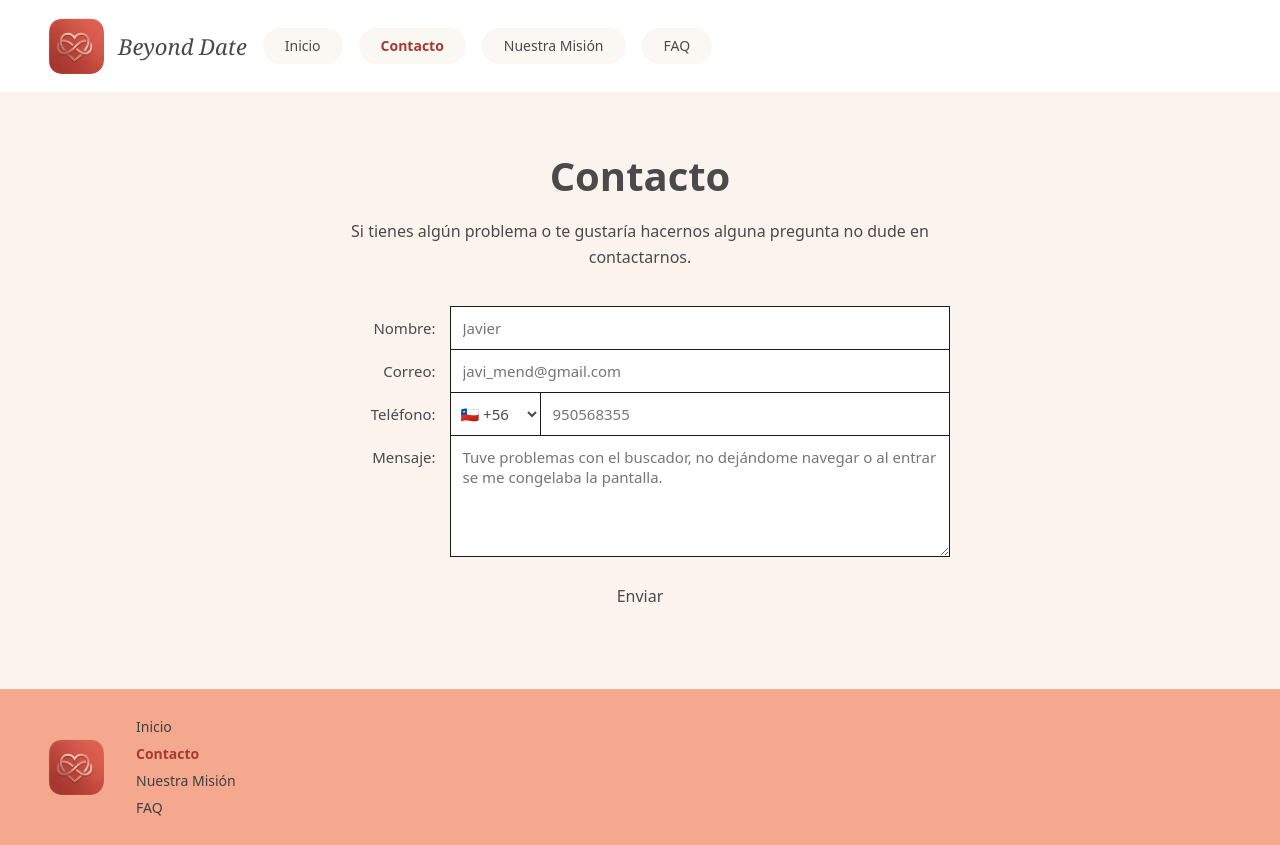
After one commit to Ruka190/Proyecto-Visua, a Django app: page /contacto/ in a window 1280 px wide. The commit adds this page. Run offline with Django 5.2, Linux system fonts and the light colour scheme.

Commit message:
Agrega la pagina de Contacto con formulario y desplegable de pais; crea plantilla base compartida

```diff
--- /dev/null
+++ b/inicio/templates/inicio/base.html
@@ -0,0 +1,147 @@
+{% load static %}
+<!DOCTYPE html>
+<html lang="es">
+<head>
+    <meta charset="UTF-8">
+    <meta name="viewport" content="width=device-width, initial-scale=1.0">
+    <title>{% block title %}Beyond Date{% endblock %}</title>
+    <style>
+        * { box-sizing: border-box; margin: 0; padding: 0; }
+
+        body {
+            font-family: system-ui, -apple-system, BlinkMacSystemFont, 'Segoe UI', Roboto, sans-serif;
+            color: #4a4a4a;
+            background-color: #ffffff;
+        }
+
+        /* ---------- Cabecera (Header) ---------- */
+        .site-header {
+            display: flex;
+            align-items: center;
+            justify-content: space-between;
+            gap: 16px;
+            padding: 18px 48px;
+            background-color: #ffffff;
+        }
+        .brand {
+            display: flex;
+            align-items: center;
+            gap: 14px;
+            text-decoration: none;
+        }
+        .brand__logo {
+            width: 56px;
+            height: 56px;
+            border-radius: 14px;
+            object-fit: cover;
+        }
+        .brand__name {
+            font-family: Georgia, 'Times New Roman', serif;
+            font-style: italic;
+            font-size: 22px;
+            color: #4a4a4a;
+        }
+        .main-nav {
+            flex: 1;
+            display: flex;
+            align-items: center;
+            justify-content: flex-start;
+            gap: 16px;
+            flex-wrap: wrap;
+        }
+        /* Botones del menú: píldora color crema; al pasar el ratón -> rosa salmón pastel */
+        .main-nav a {
+            display: inline-block;
+            padding: 10px 22px;
+            border-radius: 999px;
+            background-color: #FBF7F2;
+            color: #4a4a4a;
+            font-size: 14px;
+            text-align: center;
+            line-height: 1.15;
+            white-space: nowrap;
+            text-decoration: none;
+            transition: background-color 0.2s ease;
+        }
+        .main-nav a:hover {
+            background-color: #F7D9D2;
+        }
+        /* Sección actualmente seleccionada: el botón se mantiene igual y solo
+           se resalta su texto con el rojo de acento de la paleta */
+        .main-nav a.is-active {
+            color: #A63A32;
+            font-weight: 700;
+        }
+
+        /* ---------- Pie de página (Footer) ---------- */
+        .site-footer {
+            display: flex;
+            align-items: center;
+            gap: 32px;
+            padding: 28px 48px;
+            background-color: #F4A98F;
+        }
+        .site-footer__logo {
+            width: 56px;
+            height: 56px;
+            border-radius: 14px;
+            object-fit: cover;
+        }
+        .site-footer__nav {
+            display: flex;
+            flex-direction: column;
+            gap: 8px;
+        }
+        .site-footer__nav a {
+            color: #3f3f3f;
+            font-size: 14px;
+            text-decoration: none;
+        }
+        .site-footer__nav a:hover { text-decoration: underline; }
+        .site-footer__nav a.is-active { color: #A63A32; font-weight: 700; }
+
+        /* ---------- Adaptación a pantallas pequeñas ---------- */
+        @media (max-width: 900px) {
+            .site-header { flex-direction: column; align-items: flex-start; padding: 18px 24px; }
+            .main-nav { flex: none; width: 100%; justify-content: flex-start; }
+            .site-footer { padding: 24px; }
+        }
+
+        {% block extra_css %}{% endblock %}
+    </style>
+</head>
+<body>
+
+    <!-- ================= Cabecera ================= -->
+    <header class="site-header">
+        <a class="brand" href="{% url 'index' %}">
+            <img class="brand__logo" src="{% static 'inicio/img/icono.png' %}" alt="Logo Beyond Date">
+            <span class="brand__name">Beyond Date</span>
+        </a>
+
+        <nav class="main-nav">
+            <a href="{% url 'index' %}" {% if request.resolver_match.url_name == 'index' %}class="is-active"{% endif %}>Inicio</a>
+            <a href="{% url 'contacto' %}" {% if request.resolver_match.url_name == 'contacto' %}class="is-active"{% endif %}>Contacto</a>
+            <a href="#">Nuestra Misión</a>
+            <a href="#">FAQ</a>
+        </nav>
+    </header>
+
+    {% block content %}{% endblock %}
+
+    <!-- ================= Pie de página ================= -->
+    <footer class="site-footer">
+        <img class="site-footer__logo" src="{% static 'inicio/img/icono.png' %}" alt="Logo Beyond Date">
+
+        <nav class="site-footer__nav">
+            <a href="{% url 'index' %}" {% if request.resolver_match.url_name == 'index' %}class="is-active"{% endif %}>Inicio</a>
+            <a href="{% url 'contacto' %}" {% if request.resolver_match.url_name == 'contacto' %}class="is-active"{% endif %}>Contacto</a>
+            <a href="#">Nuestra Misión</a>
+            <a href="#">FAQ</a>
+        </nav>
+    </footer>
+
+    {% block extra_js %}{% endblock %}
+
+</body>
+</html>
--- /dev/null
+++ b/inicio/templates/inicio/contacto.html
@@ -0,0 +1,171 @@
+{% extends 'inicio/base.html' %}
+{% load static %}
+
+{% block title %}Contacto · Beyond Date{% endblock %}
+
+{% block extra_css %}
+        /* ---------- Cuerpo principal (formulario de contacto) ---------- */
+        .contacto {
+            background-color: #FBF4EE;
+            padding: 56px 48px 72px;
+            text-align: center;
+        }
+        .contacto__title {
+            font-size: 40px;
+            font-weight: 700;
+            color: #4a4a4a;
+        }
+        .contacto__text {
+            margin: 16px auto 0;
+            max-width: 620px;
+            font-size: 16px;
+            line-height: 1.6;
+            color: #4a4a4a;
+        }
+
+        .contacto__form {
+            margin: 36px auto 0;
+            width: 100%;
+            max-width: 620px;
+        }
+        .contacto__tabla {
+            width: 100%;
+            border-collapse: collapse;
+        }
+        .contacto__tabla td { padding: 0; }
+
+        .contacto__tabla .etiqueta {
+            width: 120px;
+            padding-right: 14px;
+            text-align: right;
+            white-space: nowrap;
+            vertical-align: middle;
+            color: #4a4a4a;
+            font-size: 15px;
+        }
+        .contacto__tabla .fila--mensaje .etiqueta {
+            vertical-align: top;
+            padding-top: 11px;
+        }
+
+        .contacto__tabla .campo {
+            border: 1px solid #1a1a1a;
+            background-color: #ffffff;
+            vertical-align: middle;
+        }
+        .contacto__tabla input[type="text"],
+        .contacto__tabla input[type="email"],
+        .contacto__tabla input[type="tel"],
+        .contacto__tabla textarea {
+            display: block;
+            width: 100%;
+            border: none;
+            outline: none;
+            padding: 11px 12px;
+            font: inherit;
+            font-size: 15px;
+            color: #4a4a4a;
+            background-color: transparent;
+        }
+        .contacto__tabla textarea {
+            min-height: 120px;
+            resize: vertical;
+        }
+
+        /* Teléfono: desplegable de código de país + número */
+        .codigo-pais {
+            display: flex;
+            align-items: stretch;
+        }
+        .codigo-pais select {
+            border: none;
+            border-right: 1px solid #1a1a1a;
+            background-color: #ffffff;
+            padding: 8px 6px;
+            font: inherit;
+            font-size: 15px;
+            color: #4a4a4a;
+            cursor: pointer;
+        }
+        .codigo-pais input { flex: 1; }
+
+        /* "Enviar": solo texto, sin contenedor de botón */
+        .enviar {
+            display: block;
+            margin: 18px auto 0;
+            padding: 10px 16px;
+            border: none;
+            background: none;
+            font: inherit;
+            font-size: 16px;
+            color: #4a4a4a;
+            cursor: pointer;
+            transition: color 0.2s ease;
+        }
+        .enviar:hover { color: #A63A32; }
+
+        @media (max-width: 640px) {
+            .contacto { padding: 40px 20px 56px; }
+            .contacto__form { max-width: 100%; }
+            .contacto__tabla .etiqueta { width: auto; font-size: 14px; padding-right: 8px; }
+        }
+{% endblock %}
+
+{% block content %}
+    <main>
+        <section class="contacto">
+            <h1 class="contacto__title">Contacto</h1>
+
+            <p class="contacto__text">
+                Si tienes algún problema o te gustaría hacernos alguna pregunta no dude en contactarnos.
+            </p>
+
+            <form class="contacto__form" method="post" novalidate>
+                {% csrf_token %}
+                <table class="contacto__tabla">
+                    <tr>
+                        <td class="etiqueta"><label for="nombre">Nombre:</label></td>
+                        <td class="campo">
+                            <input id="nombre" name="nombre" type="text" placeholder="Javier" autocomplete="name">
+                        </td>
+                    </tr>
+                    <tr>
+                        <td class="etiqueta"><label for="correo">Correo:</label></td>
+                        <td class="campo">
+                            <input id="correo" name="correo" type="email" placeholder="javi_mend@gmail.com" autocomplete="email">
+                        </td>
+                    </tr>
+                    <tr>
+                        <td class="etiqueta"><label for="telefono">Teléfono:</label></td>
+                        <td class="campo">
+                            <div class="codigo-pais">
+                                <!-- Desplegable de código de país (placeholders: a la espera de las imagenes de banderas) -->
+                                <select id="codigo_pais" name="codigo_pais" aria-label="Código de país">
+                                    <option value="+56" selected>&#127464;&#127473; +56</option>
+                                    <option value="+54">&#127462;&#127479; +54</option>
+                                    <option value="+51">&#127477;&#127466; +51</option>
+                                    <option value="+55">&#127463;&#127479; +55</option>
+                                    <option value="+57">&#127464;&#127476; +57</option>
+                                    <option value="+52">&#127474;&#127485; +52</option>
+                                    <option value="+34">&#127466;&#127480; +34</option>
+                                    <option value="+1">&#127482;&#127480; +1</option>
+                                    <option value="+598">&#127482;&#127486; +598</option>
+                                    <option value="+595">&#127477;&#127486; +595</option>
+                                </select>
+                                <input id="telefono" name="telefono" type="tel" placeholder="950568355" autocomplete="tel">
+                            </div>
+                        </td>
+                    </tr>
+                    <tr class="fila--mensaje">
+                        <td class="etiqueta"><label for="mensaje">Mensaje:</label></td>
+                        <td class="campo">
+                            <textarea id="mensaje" name="mensaje" placeholder="Tuve problemas con el buscador, no dejándome navegar o al entrar se me congelaba la pantalla."></textarea>
+                        </td>
+                    </tr>
+                </table>
+
+                <button type="submit" class="enviar">Enviar</button>
+            </form>
+        </section>
+    </main>
+{% endblock %}
--- a/inicio/urls.py
+++ b/inicio/urls.py
@@ -4,4 +4,5 @@ from . import views
 urlpatterns = [
     path('', views.index, name='index'),
     path('usuario/', views.usuario, name='usuario'),
+    path('contacto/', views.contacto, name='contacto'),
 ]
--- a/inicio/views.py
+++ b/inicio/views.py
@@ -6,3 +6,6 @@ def index(request):
 
 def usuario(request):
     return render(request, 'inicio/usuario.html')
+
+def contacto(request):
+    return render(request, 'inicio/contacto.html')
```
Also changed, not shown: inicio/templates/inicio/index.html (+9 -136 lines).
